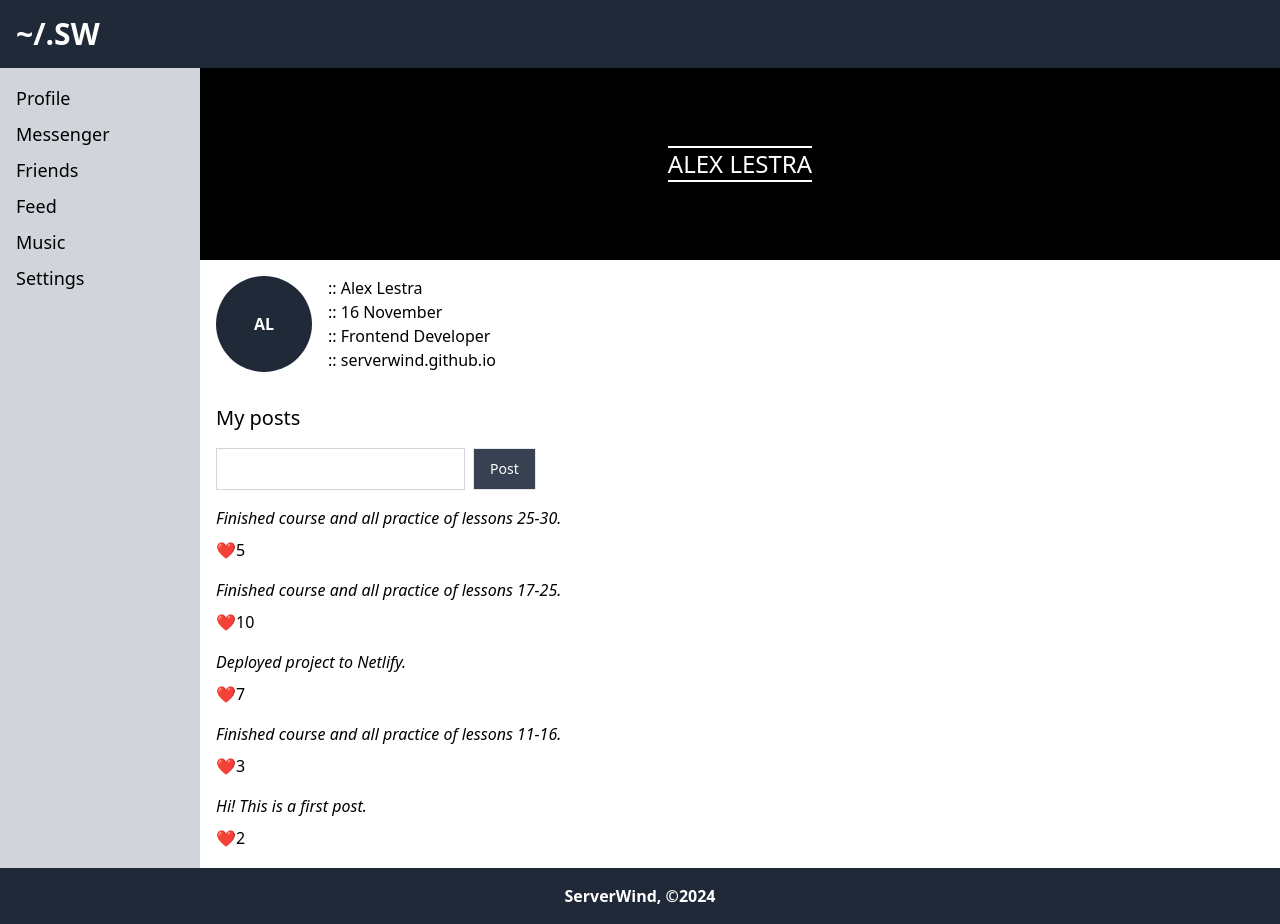
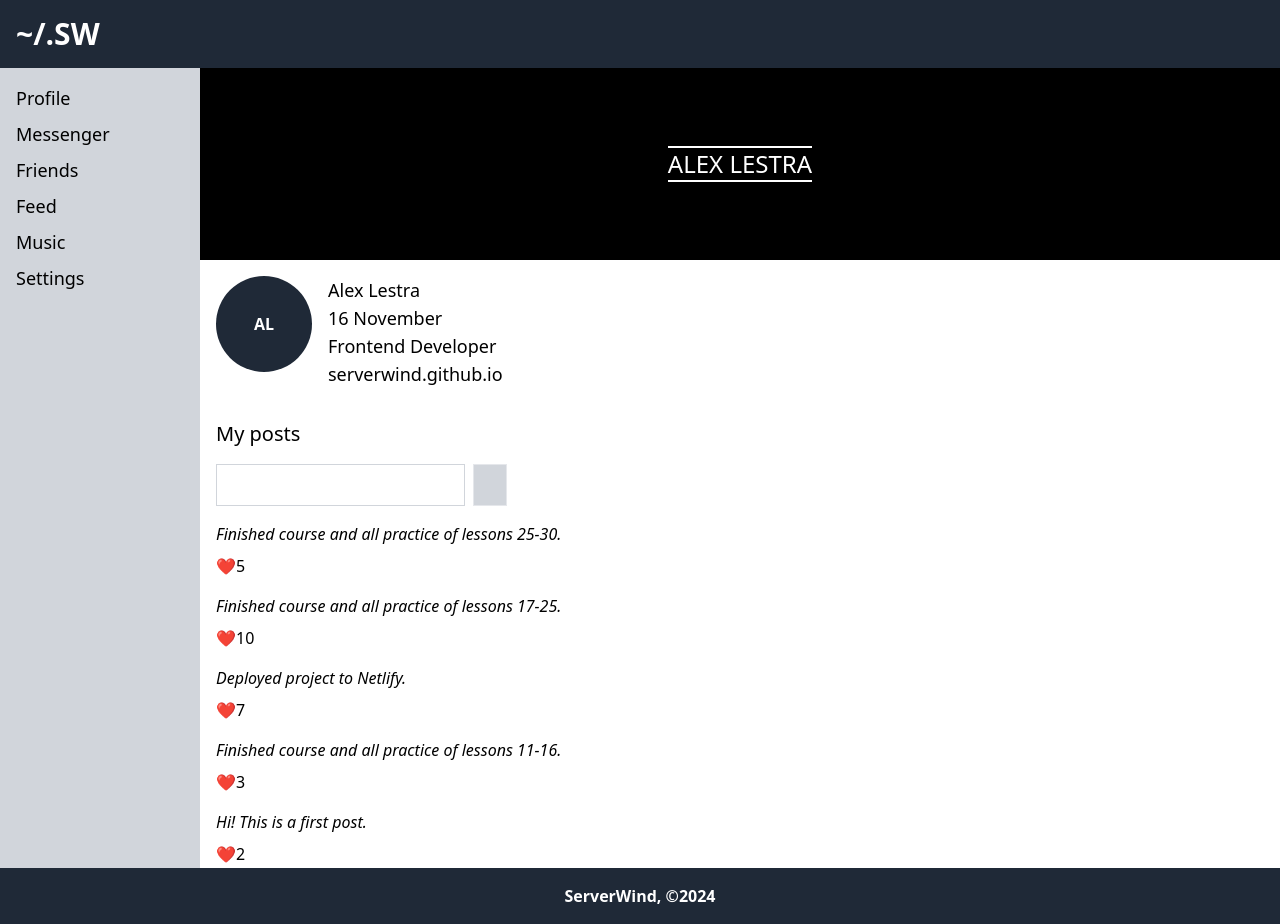
Before and after one commit to serverwind/social-react, a React (Vite) app: page / in a window 1280 px wide. Built offline with nearby package versions, Linux system fonts and the light colour scheme; a web font is replaced by a local one.

Commit message:
Add icons to bio

```diff
--- a/src/components/Profile/Posts/Posts.jsx
+++ b/src/components/Profile/Posts/Posts.jsx
@@ -26,8 +26,8 @@ function Posts({ posts, dispatch }) {
       <h2 className="text-xl mb-4">My posts</h2>
       <div className="flex gap-2 mb-4">
         <input ref={newPostText} onChange={stateText} className="border border-gray-300 p-2" type="text" value={posts.input.text} />
-        <button onClick={newPost} className="border bg-gray-700 py-2 px-4 text-white text-sm">
-          Post
+        <button onClick={newPost} className="border bg-gray-300">
+          <span className="mgc_send_fill py-2 px-4"></span>
         </button>
       </div>
 
--- a/src/components/Profile/UserInfo/UserInfo.jsx
+++ b/src/components/Profile/UserInfo/UserInfo.jsx
@@ -1,12 +1,20 @@
 function UserInfo() {
   return (
-      <ul>
-        <li>:: Alex Lestra</li>
-        <li>:: 16 November</li>
-        <li>:: Frontend Developer</li>
-        <li>:: serverwind.github.io</li>
-      </ul>
-  )
+    <ul className="text-lg">
+      <li>
+        <span className="mgc_certificate_fill"></span> Alex Lestra
+      </li>
+      <li>
+        <span className="mgc_celebrate_fill"></span> 16 November
+      </li>
+      <li>
+        <span className="mgc_github_2_fill"></span> Frontend Developer
+      </li>
+      <li>
+        <span className="mgc_web_fill"></span> serverwind.github.io
+      </li>
+    </ul>
+  );
 }
 
 export { UserInfo };
```
